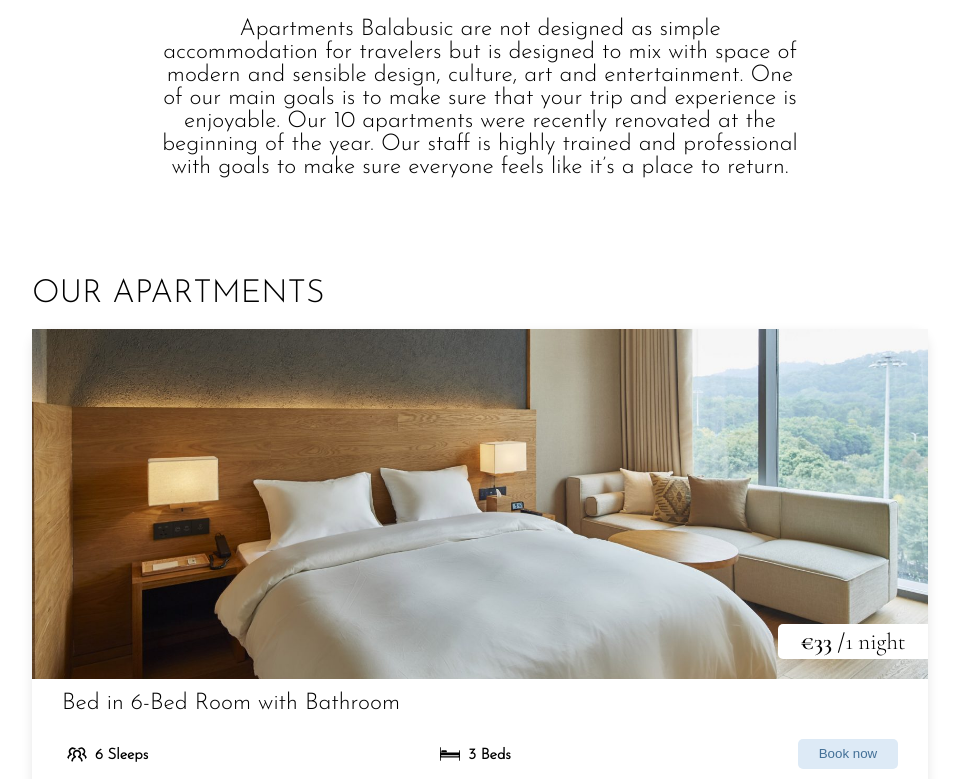
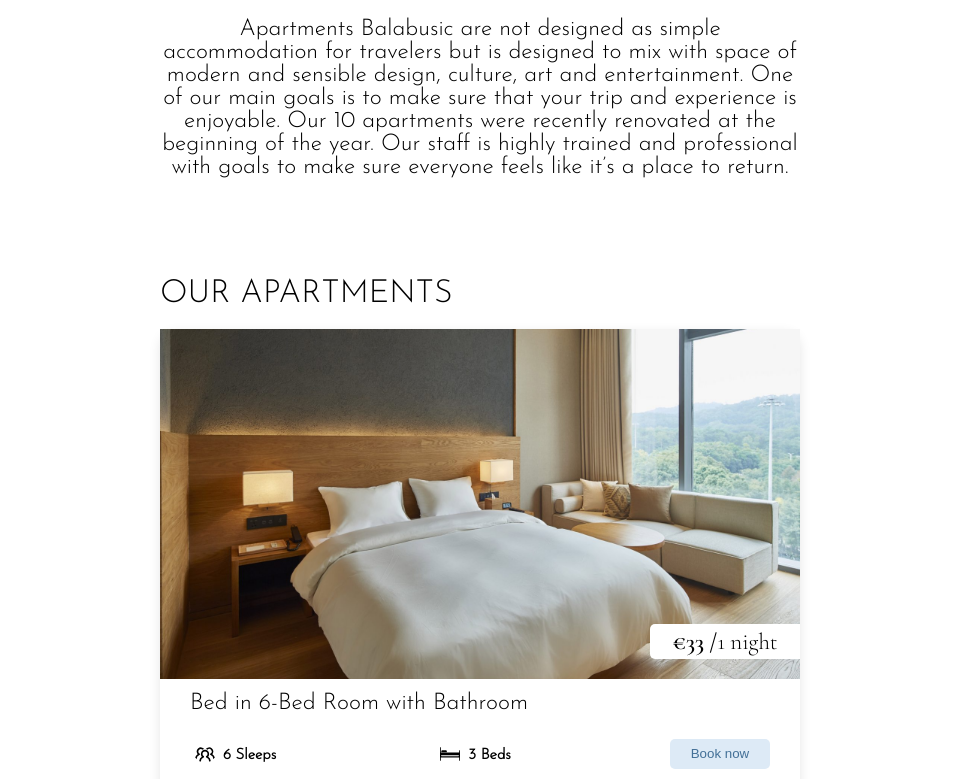
Before and after one commit to radomir-mijovic/balabusic_apartments, a Next.js app: page / in a window 1280 px wide. Shown: the part 792-1571 px from the top of the page, without its empty margins (160-1119 px from the left). Built offline with nearby package versions, Linux system fonts and the light colour scheme; no server answers.

Commit message:
fix: set padding for room cards for big screens

```diff
--- a/components/Apartments/ApartmentsStyled.js
+++ b/components/Apartments/ApartmentsStyled.js
@@ -2,7 +2,7 @@
 
 export const ApartmentsStyled = styled.section`
   width: 100%;
-  padding: 0 15vw;
+  padding: 0 25vw;
   display: flex;
   flex-direction: column;
 
@@ -22,7 +22,7 @@
 
   .boxes-grid {
     display: grid;
-    grid-template-columns: repeat(auto-fit, minmax(50rem, 1fr));
+    grid-template-columns: repeat(auto-fit, minmax(60rem, 1fr));
     grid-gap: 4rem 2rem;
 
   }
```
